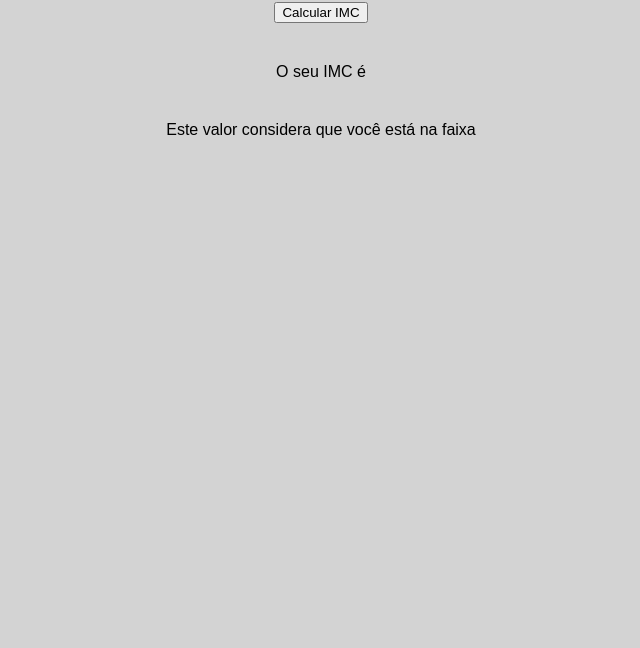
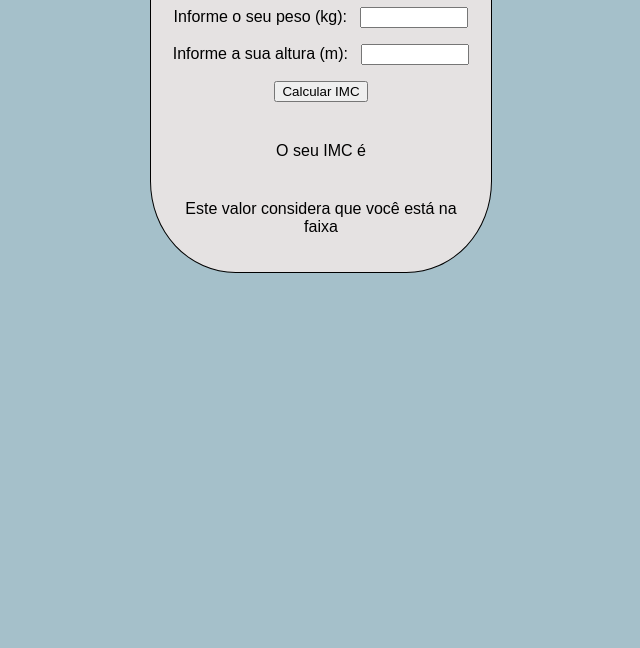
Before and after one commit to brenolcavalcanti/IMC, a plain HTML site: page index.html in a window 1280 px wide. Shown: the part 152-800 px from the top of the page, without its empty margins (319-959 px from the left). Drawn offline with Linux system fonts and the light colour scheme.

Commit message:
Alguns ajustes no design da página

```diff
--- a/index.html
+++ b/index.html
@@ -9,6 +9,7 @@
 
 </head>
 <body>
+    <div class="container">
         <h1>IMC</h1>
 
         <p>
@@ -32,8 +33,10 @@
         <p id="paragraph-result">
             Este valor considera que você está na faixa <strong id="imc-faixa"></strong>
         </p>
+    </div>
 
 
     <script src="javascript.js"></script>
+
 </body>
 </html>
--- a/javascript.js
+++ b/javascript.js
@@ -5,8 +5,8 @@ function start () {
     var inputWeight = document.querySelector('#input-weight');
     var inputHeight = document.querySelector('#input-height');
 
-    inputWeight.addEventListener('input', handleButtonClick);
-    inputHeight.addEventListener('input', handleButtonClick);
+    inputWeight.addEventListener('click', handleButtonClick);
+    inputHeight.addEventListener('click', handleButtonClick);
 }
 
 function calculateIMC (weight, height){
--- a/style.css
+++ b/style.css
@@ -1,7 +1,9 @@
 body {
-    background-color: lightgray;
+    background-color: rgb(165, 192, 202);
     font-family: Arial, Helvetica, sans-serif;
     text-align: center;
+    display: flex;
+    justify-content: center;
 }
 
 #paragraph-result {
@@ -11,3 +13,12 @@ body {
 input {
     width: 100px;
 }
+
+.container{
+    background-color: #e5e2e2;
+    padding: 20px;
+    width: 300px;
+    margin-top: 50px;
+    border-radius: 25%;
+    border: 1px solid black;
+}
```
Lines whose indentation alone changed are shown as unchanged.
